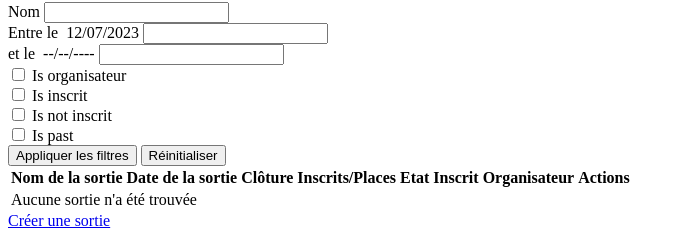
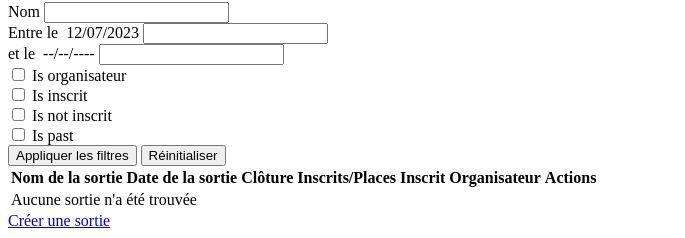
Before and after one commit to Gumbraise/sortir.com, a Symfony app: template templates/sortie/index.html.twig in a window 1280 px wide. Shown: the part 2129-2367 px from the top of the page, without its empty margins (0-685 px from the left). Run offline with Twig, Linux system fonts and the light colour scheme; the template is opened without the code that fills it, so the values that code supplies are empty; form fields are guessed from the names that the template uses; some libraries are stand-ins or nearby versions.

Commit message:
Update index.html.twig

```diff
--- a/templates/sortie/index.html.twig
+++ b/templates/sortie/index.html.twig
@@ -125,9 +125,6 @@
                                 Inscrits/Places
                             </th>
                             <th scope="col" class="px-6 py-3">
-                                Etat
-                            </th>
-                            <th scope="col" class="px-6 py-3">
                                 Inscrit
                             </th>
                             <th scope="col" class="px-6 py-3">
@@ -155,9 +152,6 @@
                                 </td>
                                 <td class="px-6 py-4">
                                     {{ sortie.participants|length ~ '/' ~ sortie.nbInscriptionMax }}
-                                </td>
-                                <td class="px-6 py-4">
-                                    {{ sortie.etat }}
                                 </td>
                                 <td class="px-6 py-4">
                                     {{ sortie.participants.contains(app.user) ? "Oui" : "Non" }}
```
